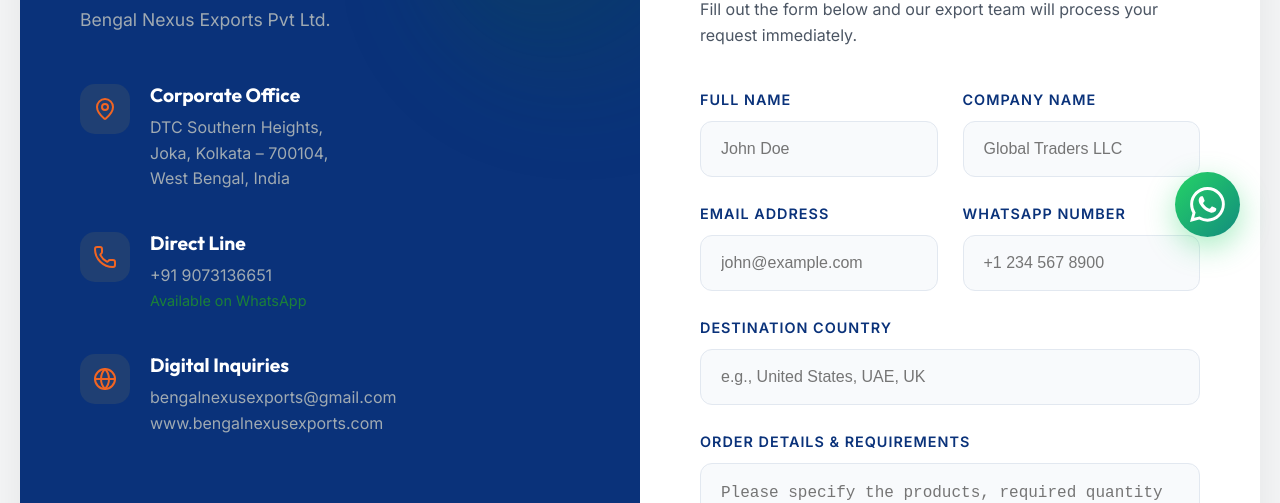
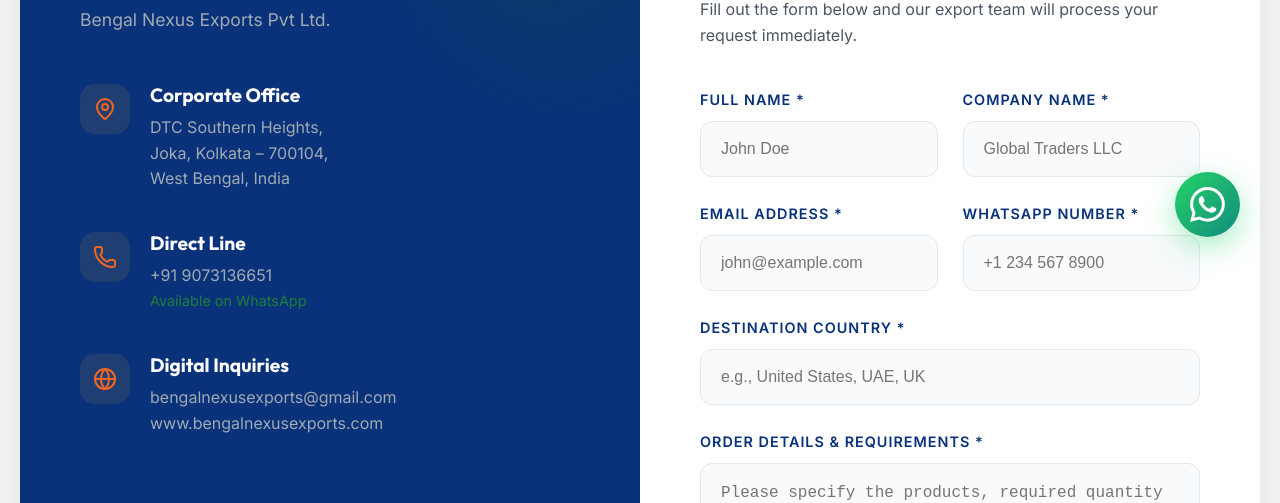
Before and after one commit to ppworkspacekolkata/bengal-nexus-mayur, a React (Vite) app: page /contact in a window 1280 px wide. Shown: the part 523-1026 px from the top of the page. Built offline with nearby package versions, Linux system fonts and the light colour scheme.

Commit message:
Add Certifications section and Web3Forms email integration

```diff
--- a/src/pages/Contact.jsx
+++ b/src/pages/Contact.jsx
@@ -1,4 +1,4 @@
-import React from 'react';
+import React, { useState } from 'react';
 import { motion } from 'framer-motion';
 import { Phone, Mail, MapPin, Send, Globe, Building } from 'lucide-react';
 
@@ -9,6 +9,39 @@
 };
 
 export default function Contact() {
+  const [isSubmitting, setIsSubmitting] = useState(false);
+  const [isSuccess, setIsSuccess] = useState(false);
+
+  const handleSubmit = async (e) => {
+    e.preventDefault();
+    setIsSubmitting(true);
+
+    const formData = new FormData(e.target);
+
+    // IMPORTANT: To make this work, replace YOUR_WEB3FORMS_ACCESS_KEY below with a real key from web3forms.com
+    formData.append("access_key", "YOUR_WEB3FORMS_ACCESS_KEY");
+
+    try {
+      const response = await fetch("https://api.web3forms.com/submit", {
+        method: "POST",
+        body: formData
+      });
+
+      const data = await response.json();
+      if (data.success) {
+        setIsSuccess(true);
+        e.target.reset();
+      } else {
+        alert("Something went wrong. Please try again.");
+      }
+    } catch (error) {
+      console.error(error);
+      alert("Network error. Please try again later.");
+    }
+
+    setIsSubmitting(false);
+  };
+
   return (
     <motion.div
       initial="initial" animate="in" exit="out" variants={pageVariants}
@@ -69,43 +102,62 @@
             <h3 style={{ fontSize: '2rem', marginBottom: '10px', color: 'var(--navy-blue)' }}>Request Quotation</h3>
             <p style={{ color: 'var(--text-muted)', marginBottom: '40px' }}>Fill out the form below and our export team will process your request immediately.</p>
 
-            <form onSubmit={(e) => e.preventDefault()}>
-              <div style={{ display: 'grid', gridTemplateColumns: '1fr 1fr', gap: '25px', marginBottom: '25px' }}>
+            {isSuccess ? (
+              <motion.div
+                initial={{ opacity: 0, scale: 0.9 }} animate={{ opacity: 1, scale: 1 }}
+                style={{ textAlign: 'center', padding: '40px 20px', background: 'rgba(40, 167, 69, 0.1)', borderRadius: '20px', border: '1px solid rgba(40, 167, 69, 0.2)' }}
+              >
+                <div style={{ width: '60px', height: '60px', borderRadius: '50%', background: 'var(--primary-green)', color: 'white', display: 'flex', alignItems: 'center', justifyContent: 'center', margin: '0 auto 20px' }}>
+                  <Send size={30} />
+                </div>
+                <h3 style={{ color: 'var(--primary-green)', fontSize: '1.5rem', marginBottom: '10px' }}>Inquiry Sent Successfully!</h3>
+                <p style={{ color: 'var(--text-muted)' }}>Thank you for reaching out to Bengal Nexus Exports. Our export team will review your requirements and get back to you within 24 hours.</p>
+                <button onClick={() => setIsSuccess(false)} className="btn btn-outline" style={{ marginTop: '20px', padding: '10px 20px' }}>Send Another Inquiry</button>
+              </motion.div>
+            ) : (
+              <form onSubmit={handleSubmit}>
+                {/* REQUIRED: Replace with your actual Web3Forms Access Key */}
+                <input type="hidden" name="access_key" value="YOUR_WEB3FORMS_ACCESS_KEY" />
+                <input type="hidden" name="subject" value="New B2B Export Inquiry from Website" />
+                <input type="hidden" name="from_name" value="Bengal Nexus Exports Portal" />
+
+                <div style={{ display: 'grid', gridTemplateColumns: 'repeat(auto-fit, minmax(200px, 1fr))', gap: '25px', marginBottom: '25px' }}>
                   <div>
-                  <label style={{ display: 'block', marginBottom: '10px', fontWeight: '600', color: 'var(--navy-blue)', fontSize: '0.9rem', textTransform: 'uppercase', letterSpacing: '1px' }}>Full Name</label>
-                  <input type="text" style={{ width: '100%', padding: '18px 20px', borderRadius: '12px', border: '1px solid #E2E8F0', background: '#F8FAFC', outline: 'none', transition: 'all 0.3s', fontSize: '1rem' }} placeholder="John Doe" required />
+                    <label style={{ display: 'block', marginBottom: '10px', fontWeight: '600', color: 'var(--navy-blue)', fontSize: '0.9rem', textTransform: 'uppercase', letterSpacing: '1px' }}>Full Name *</label>
+                    <input type="text" name="name" style={{ width: '100%', padding: '18px 20px', borderRadius: '12px', border: '1px solid #E2E8F0', background: '#F8FAFC', outline: 'none', transition: 'all 0.3s', fontSize: '1rem' }} placeholder="John Doe" required />
                   </div>
                   <div>
-                  <label style={{ display: 'block', marginBottom: '10px', fontWeight: '600', color: 'var(--navy-blue)', fontSize: '0.9rem', textTransform: 'uppercase', letterSpacing: '1px' }}>Company Name</label>
-                  <input type="text" style={{ width: '100%', padding: '18px 20px', borderRadius: '12px', border: '1px solid #E2E8F0', background: '#F8FAFC', outline: 'none', transition: 'all 0.3s', fontSize: '1rem' }} placeholder="Global Traders LLC" required />
+                    <label style={{ display: 'block', marginBottom: '10px', fontWeight: '600', color: 'var(--navy-blue)', fontSize: '0.9rem', textTransform: 'uppercase', letterSpacing: '1px' }}>Company Name *</label>
+                    <input type="text" name="company" style={{ width: '100%', padding: '18px 20px', borderRadius: '12px', border: '1px solid #E2E8F0', background: '#F8FAFC', outline: 'none', transition: 'all 0.3s', fontSize: '1rem' }} placeholder="Global Traders LLC" required />
                   </div>
                 </div>
 
-              <div style={{ display: 'grid', gridTemplateColumns: '1fr 1fr', gap: '25px', marginBottom: '25px' }}>
+                <div style={{ display: 'grid', gridTemplateColumns: 'repeat(auto-fit, minmax(200px, 1fr))', gap: '25px', marginBottom: '25px' }}>
                   <div>
-                  <label style={{ display: 'block', marginBottom: '10px', fontWeight: '600', color: 'var(--navy-blue)', fontSize: '0.9rem', textTransform: 'uppercase', letterSpacing: '1px' }}>Email Address</label>
-                  <input type="email" style={{ width: '100%', padding: '18px 20px', borderRadius: '12px', border: '1px solid #E2E8F0', background: '#F8FAFC', outline: 'none', transition: 'all 0.3s', fontSize: '1rem' }} placeholder="john@example.com" required />
+                    <label style={{ display: 'block', marginBottom: '10px', fontWeight: '600', color: 'var(--navy-blue)', fontSize: '0.9rem', textTransform: 'uppercase', letterSpacing: '1px' }}>Email Address *</label>
+                    <input type="email" name="email" style={{ width: '100%', padding: '18px 20px', borderRadius: '12px', border: '1px solid #E2E8F0', background: '#F8FAFC', outline: 'none', transition: 'all 0.3s', fontSize: '1rem' }} placeholder="john@example.com" required />
                   </div>
                   <div>
-                  <label style={{ display: 'block', marginBottom: '10px', fontWeight: '600', color: 'var(--navy-blue)', fontSize: '0.9rem', textTransform: 'uppercase', letterSpacing: '1px' }}>WhatsApp Number</label>
-                  <input type="tel" style={{ width: '100%', padding: '18px 20px', borderRadius: '12px', border: '1px solid #E2E8F0', background: '#F8FAFC', outline: 'none', transition: 'all 0.3s', fontSize: '1rem' }} placeholder="+1 234 567 8900" required />
+                    <label style={{ display: 'block', marginBottom: '10px', fontWeight: '600', color: 'var(--navy-blue)', fontSize: '0.9rem', textTransform: 'uppercase', letterSpacing: '1px' }}>WhatsApp Number *</label>
+                    <input type="tel" name="whatsapp" style={{ width: '100%', padding: '18px 20px', borderRadius: '12px', border: '1px solid #E2E8F0', background: '#F8FAFC', outline: 'none', transition: 'all 0.3s', fontSize: '1rem' }} placeholder="+1 234 567 8900" required />
                   </div>
                 </div>
 
                 <div style={{ marginBottom: '25px' }}>
-                <label style={{ display: 'block', marginBottom: '10px', fontWeight: '600', color: 'var(--navy-blue)', fontSize: '0.9rem', textTransform: 'uppercase', letterSpacing: '1px' }}>Destination Country</label>
-                <input type="text" style={{ width: '100%', padding: '18px 20px', borderRadius: '12px', border: '1px solid #E2E8F0', background: '#F8FAFC', outline: 'none', transition: 'all 0.3s', fontSize: '1rem' }} placeholder="e.g., United States, UAE, UK" required />
+                  <label style={{ display: 'block', marginBottom: '10px', fontWeight: '600', color: 'var(--navy-blue)', fontSize: '0.9rem', textTransform: 'uppercase', letterSpacing: '1px' }}>Destination Country *</label>
+                  <input type="text" name="country" style={{ width: '100%', padding: '18px 20px', borderRadius: '12px', border: '1px solid #E2E8F0', background: '#F8FAFC', outline: 'none', transition: 'all 0.3s', fontSize: '1rem' }} placeholder="e.g., United States, UAE, UK" required />
                 </div>
 
                 <div style={{ marginBottom: '35px' }}>
-                <label style={{ display: 'block', marginBottom: '10px', fontWeight: '600', color: 'var(--navy-blue)', fontSize: '0.9rem', textTransform: 'uppercase', letterSpacing: '1px' }}>Order Details & Requirements</label>
-                <textarea style={{ width: '100%', padding: '20px', borderRadius: '12px', border: '1px solid #E2E8F0', background: '#F8FAFC', outline: 'none', transition: 'all 0.3s', minHeight: '180px', resize: 'vertical', fontSize: '1rem' }} placeholder="Please specify the products, required quantity (e.g., 2x40ft FCL), packaging preferences, and target port..." required></textarea>
+                  <label style={{ display: 'block', marginBottom: '10px', fontWeight: '600', color: 'var(--navy-blue)', fontSize: '0.9rem', textTransform: 'uppercase', letterSpacing: '1px' }}>Order Details & Requirements *</label>
+                  <textarea name="message" style={{ width: '100%', padding: '20px', borderRadius: '12px', border: '1px solid #E2E8F0', background: '#F8FAFC', outline: 'none', transition: 'all 0.3s', minHeight: '180px', resize: 'vertical', fontSize: '1rem' }} placeholder="Please specify the products, required quantity (e.g., 2x40ft FCL), packaging preferences, and target port..." required></textarea>
                 </div>
 
-              <button type="submit" className="btn btn-primary" style={{ width: '100%', padding: '20px', fontSize: '1.2rem', display: 'flex', justifyContent: 'center', gap: '10px', borderRadius: '15px' }}>
-                Send Official Inquiry <Send size={20} />
+                <button type="submit" disabled={isSubmitting} className="btn btn-primary" style={{ width: '100%', padding: '20px', fontSize: '1.2rem', display: 'flex', justifyContent: 'center', gap: '10px', borderRadius: '15px', opacity: isSubmitting ? 0.7 : 1, cursor: isSubmitting ? 'not-allowed' : 'pointer' }}>
+                  {isSubmitting ? 'Sending Request...' : 'Send Official Inquiry'} <Send size={20} />
                 </button>
               </form>
+            )}
           </div>
         </div>
       </div>
```
Also changed, not shown: src/pages/Home.jsx (+35 -0 lines). Lines whose indentation alone changed are shown as unchanged.
